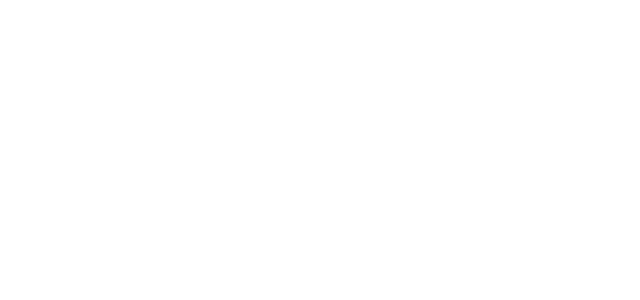
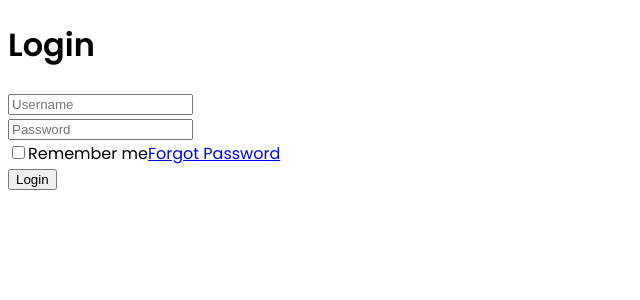
Before and after one commit to MBUDA-BRANICE-NJIRA/Log-In-Form, a React (Create React App) app: page / in a window 1280 px wide. Shown: the top 300 px of the page, without its empty margins (0-640 px from the left). Built offline with nearby package versions, Linux system fonts and the light colour scheme.

Commit message:
Wrote the html in register.jsx file

```diff
--- a/src/App.js
+++ b/src/App.js
@@ -1,10 +1,10 @@
-import logo from './logo.svg';
-import './App.css';
+import "./App.css";
+import LoginRegister from "./Components/LoginRegister/LoginRegister";
 
 function App() {
   return (
     <div>
-
+      <LoginRegister />
     </div>
   );
 }
--- /dev/null
+++ b/src/Components/LoginRegister/LoginRegister.jsx
@@ -0,0 +1,31 @@
+import React from 'react'
+import './LoginRegister.css'
+
+const LoginRegister = () => {
+  return (
+    <div className='Wrapper'>
+       <div className="form-box login">
+        <form action="">
+          <h1>Login</h1>
+
+           <div className="input-box">
+            <input type="text" placeholder='Username' required />
+           </div>
+
+           <div className="input-box">
+            <input type="password" placeholder='Password' required />
+           </div>
+
+           <div className="remember-forgot">
+            <label><input type="checkbox" />Remember me</label>
+            <a href="nav#">Forgot Password</a>
+           </div>
+
+           <button type='submit'>Login</button>
+        </form>
+       </div>
+      </div>
+  )
+};
+
+export default LoginRegister
--- a/src/index.css
+++ b/src/index.css
@@ -1,13 +1,5 @@
+@import url('https://fonts.googleapis.com/css2?family=Poppins:ital,wght@0,400;0,600;1,700&display=swap');
+
 body {
-  margin: 0;
-  font-family: -apple-system, BlinkMacSystemFont, 'Segoe UI', 'Roboto', 'Oxygen',
-    'Ubuntu', 'Cantarell', 'Fira Sans', 'Droid Sans', 'Helvetica Neue',
-    sans-serif;
-  -webkit-font-smoothing: antialiased;
-  -moz-osx-font-smoothing: grayscale;
+  font-family: "Poppins", serif;
 }
-
-code {
-  font-family: source-code-pro, Menlo, Monaco, Consolas, 'Courier New',
-    monospace;
-}
```
Also changed, not shown: src/Components/LoginRegister/LoginRegister.css (added).
